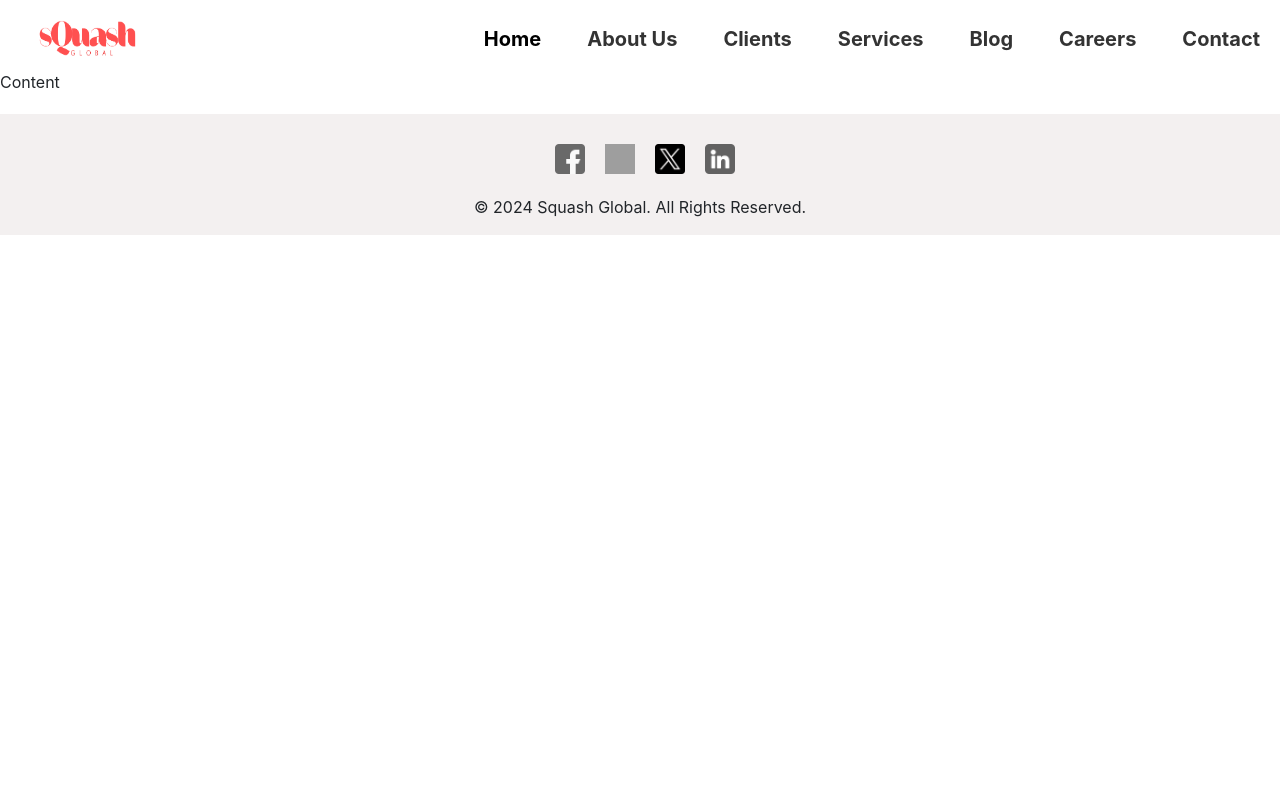
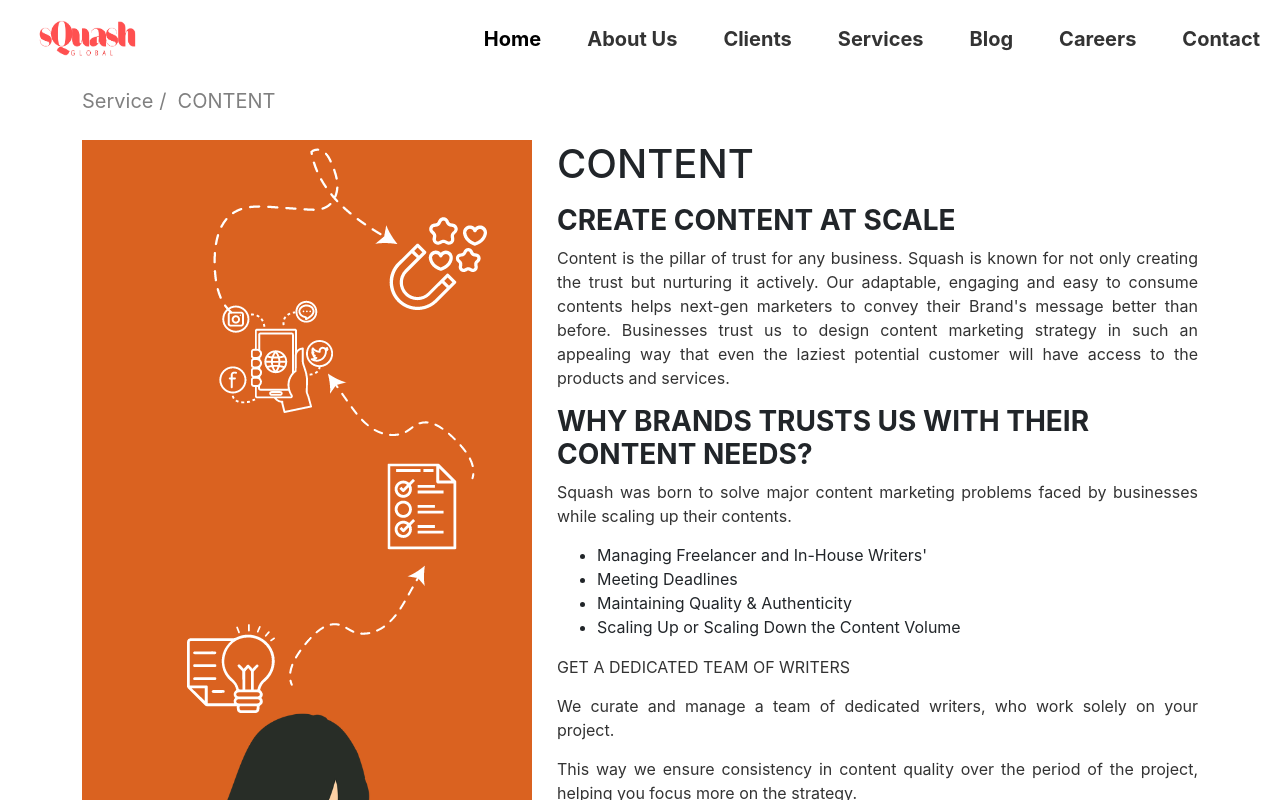
Before and after one commit to VishK98/Squash-Global, a React (Create React App) app: page /content in a window 1280 px wide. Shown: the top 800 px of the page. Built offline with nearby package versions, Linux system fonts and the light colour scheme; grey boxes are pictures that could not be loaded.

Commit message:
Content Update

```diff
--- a/src/components/ServiceDetails/Content.js
+++ b/src/components/ServiceDetails/Content.js
@@ -1,8 +1,52 @@
 import React from 'react'
-
+import "./ServiceDetails.css"
+import img from "../../assets/images/Content.png";
+import AnimatedText from '../Animations/TextAnimation';
 function Content() {
   return (
-    <div>Content</div>
+    <div>
+       <div className='container'>
+      <div class="route-text">
+        <ol class="breadcrumb route-text mt-3">
+          <li>
+            <a
+              href="/"
+              style={{ color: "grey", textDecoration: "none" }}
+            >
+              <AnimatedText text="Service /" animation="slide-left" />
+            </a>
+          </li>
+          <li>
+            <AnimatedText text="&nbsp; CONTENT " animation="slide-right" />
+          </li>
+        </ol>
+      </div>
+      <div className='row mt-lg-4'>
+        <div className='col-lg-5 col-md-5 col-12'>
+          <img src={img} className='tittle-img' alt='' />
+        </div>
+        <div className='col-lg-7 col-md-7 col-12'>
+          <h1 className="big-title page-head">CONTENT </h1>
+          <h3 className='mt-lg-3'>CREATE CONTENT AT SCALE</h3>
+          <p>Content is the pillar of trust for any business. Squash is known for not only creating the trust but nurturing it actively. Our adaptable, engaging and easy to consume contents helps next-gen marketers to convey their Brand's message better than before. Businesses trust us to design content marketing strategy in such an appealing way that even the laziest potential customer will have access to the products and services. </p>
+          <h3>WHY BRANDS TRUSTS US WITH THEIR CONTENT NEEDS?</h3>
+            <p>Squash was born to solve major content marketing problems faced by businesses while scaling up their contents.</p>
+          <ul>
+          <li>Managing Freelancer and In-House Writers'</li>
+          <li>Meeting Deadlines</li>
+          <li>Maintaining Quality & Authenticity </li>
+          <li>Scaling Up or Scaling Down the Content Volume</li>
+          </ul>
+          <p>GET A DEDICATED TEAM OF WRITERS</p>
+          <p>We curate and manage a team of dedicated writers, who work solely on your project. </p>
+          <p>This way we ensure consistency in content quality over the period of the project, helping you focus more on the strategy. </p>
+          <p>Our in-house quality control and proofreaders team ensures that the delivered content meets all the parameters of the fine content and is in line with the brief and your expectation.</p>
+          <p>Want the same for your business?</p>
+          <p>How about catching up for Coffee!</p>
+        </div>
+      </div>
+    </div>
+    </div>
   )
 }
 
```
Also changed, not shown: src/assets/images/Content.png (added).
